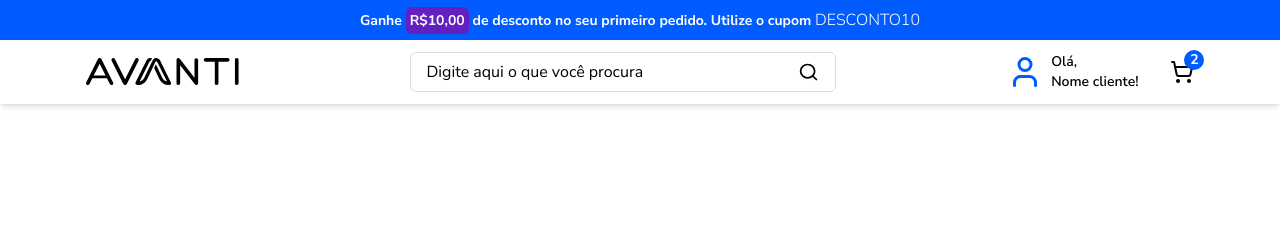
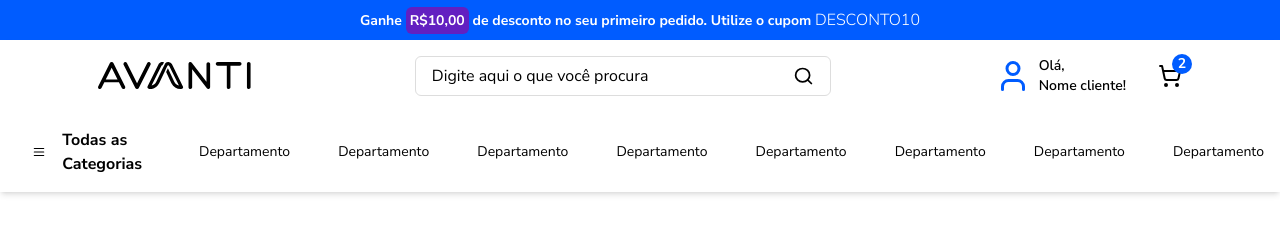
Before and after one commit to gustavbarbosaa/lp-avanti, a website: page pages/index.html in a window 1280 px wide. Drawn offline with nearby package versions, Linux system fonts and the light colour scheme.

Commit message:
conclui menu de navegacao

```diff
--- a/pages/index.html
+++ b/pages/index.html
@@ -14,7 +14,8 @@
       <p class="font-bold text-sm">Ganhe <span class="p-1 rounded-md bg-[var(--purpple-color)]">R$10,00</span> de desconto no seu primeiro pedido. Utilize o cupom <span class="font-light text-base">DESCONTO10</span></p>
       <div class="icon-search"></div>
     </div>
-    <div class="flex items-center justify-around bg-white h-16 shadow-md">
+    <div class="flex flex-col p-4 gap-8 items-center justify-around bg-white h-fit shadow-md">
+      <div class="container flex items-center justify-around">
         <picture>
           <img src="../assets/images/logo.svg" alt="Logo da Avanti">
         </picture>
@@ -37,6 +38,23 @@
           </picture>
         </div>
       </div>
+      <nav class="w-full flex items-center justify-center">
+        <ul class="w-full flex items-center justify-center gap-12">
+          <li class="flex items-center cursor-pointer">
+            <picture class="px-4"><img src="../assets/icons/menu.svg" alt="Icone de menu"></picture>
+            <strong>Todas as Categorias</strong>
+          </li>
+          <li class="font-normal text-sm"><a href="#">Departamento</a></li>
+          <li class="font-normal text-sm"><a href="#">Departamento</a></li>
+          <li class="font-normal text-sm"><a href="#">Departamento</a></li>
+          <li class="font-normal text-sm"><a href="#">Departamento</a></li>
+          <li class="font-normal text-sm"><a href="#">Departamento</a></li>
+          <li class="font-normal text-sm"><a href="#">Departamento</a></li>
+          <li class="font-normal text-sm"><a href="#">Departamento</a></li>
+          <li class="font-normal text-sm"><a href="#">Departamento</a></li>
+        </ul>
+      </nav>
+    </div>
   </header>
   <main></main>
   <footer></footer>
```
Lines whose indentation alone changed are shown as unchanged.
